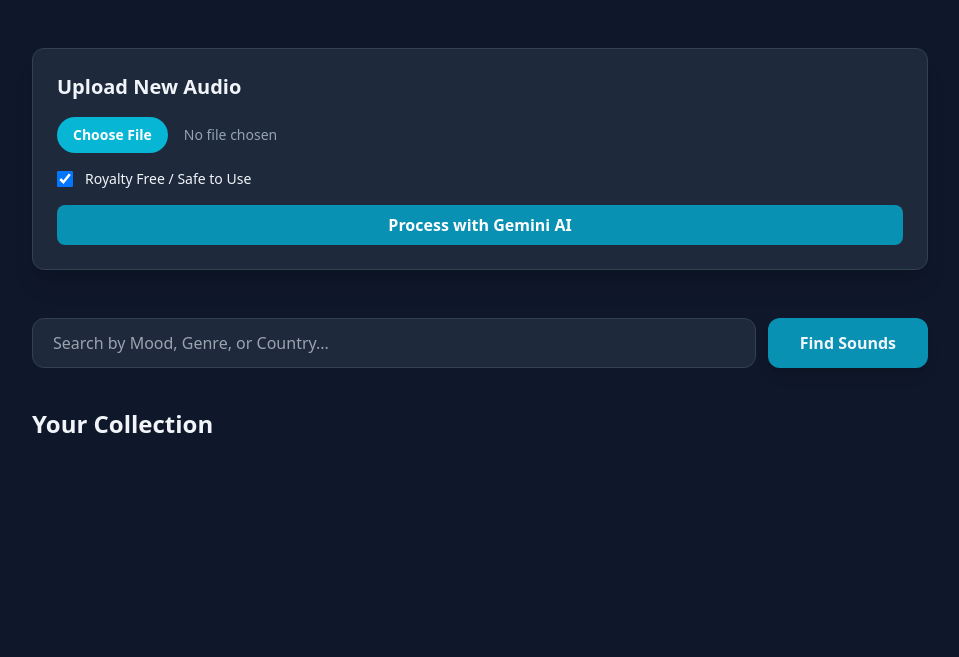
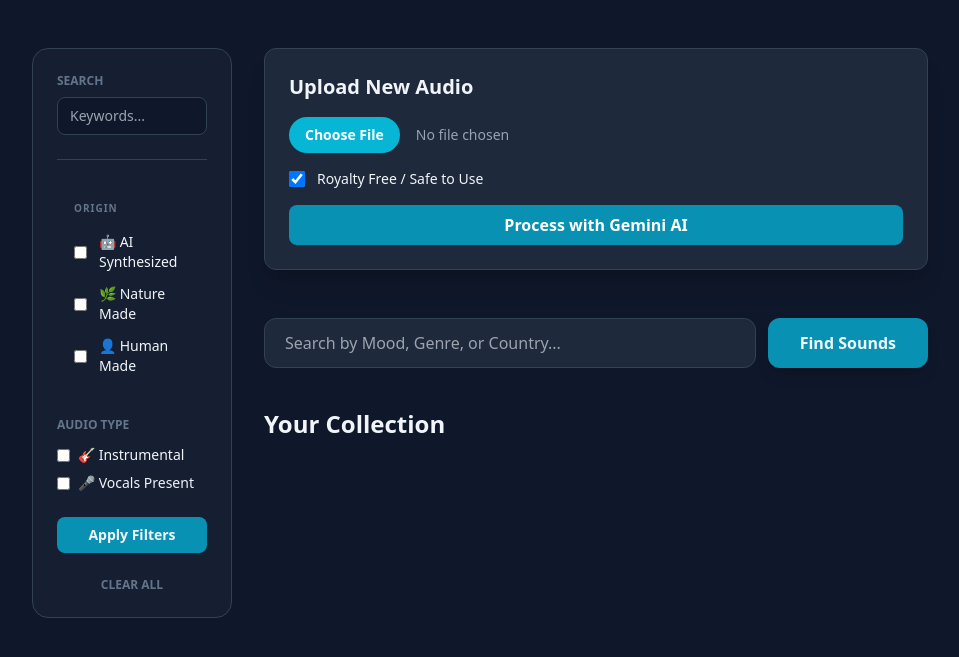
Before and after one commit to github4eri/SoundVault_2026, a FastAPI app: page / in a window 1280 px wide. Shown: the part 121-778 px from the top of the page, without its empty margins (160-1119 px from the left). Run offline with FastAPI, Linux system fonts and the light colour scheme; data that the repository does not hold is empty; some libraries are stand-ins or nearby versions.

Commit message:
Layout: Side-by-side grid. Logic: Triple-source filtering. UI: Filter status indicators.

```diff
--- a/main.py
+++ b/main.py
@@ -23,29 +23,67 @@ if not os.path.exists("uploads"):
 
 # 3. ROUTES
 @app.get("/")
-async def home(request: Request, q: str = None, db: Session = Depends(database.get_db)):
-    # The 'Query' Logic
+async def home(
+    request: Request,
+    q: str = None,
+    ai_only: bool = False,
+    human_only: bool = False,
+    nature_only: bool = False,
+    instrumental: bool = False,
+    vocals: bool = False,
+    db: Session = Depends(database.get_db)
+):
     query_obj = db.query(models.Sound)
 
+    # 1. Text Search
     if q:
         search_term = f"%{q}%"
-        # We search across Title, Mood, Genre, Country, and Tags simultaneously
         query_obj = query_obj.filter(
             or_(
                 models.Sound.title.ilike(search_term),
                 models.Sound.ai_mood.ilike(search_term),
                 models.Sound.music_genre.ilike(search_term),
-                models.Sound.origin_country.ilike(search_term),
-                models.Sound.ai_tags.ilike(search_term)
+                models.Sound.origin_country.ilike(search_term)
             )
         )
+
+    # 2. AI vs Human Filter
+    if ai_only:
+        query_obj = query_obj.filter(models.Sound.is_ai_generated == True)
+
+    if nature_only:
+        query_obj = query_obj.filter(
+            models.Sound.is_ai_generated == False,
+            models.Sound.is_environmental == True
+        )
+
+    if human_only:
+        query_obj = query_obj.filter(
+            models.Sound.is_ai_generated == False,
+            models.Sound.is_environmental == False
+        )
+
+    # 3. Vocals vs Instrumental Filter
+    if instrumental:
+        query_obj = query_obj.filter(models.Sound.has_vocals == False)
+    if vocals:
+        query_obj = query_obj.filter(models.Sound.has_vocals == True)
 
     sounds = query_obj.all()
 
     return templates.TemplateResponse(
-        request=request,
-        name="index.html",
-        context={"sounds": sounds, "query": q}
+    request=request,
+    name="index.html",
+    context={
+        "ai_only": ai_only,
+        "nature_only": nature_only,
+        "human_only": human_only,
+        "is_filtering_origin": any([ai_only, nature_only, human_only]),
+        "sounds": sounds,
+        "query": q,
+        "instrumental": instrumental,
+        "vocals": vocals
+    }
     )
 
 @app.post("/upload")
--- a/templates/index.html
+++ b/templates/index.html
@@ -13,6 +13,65 @@
             <p class="text-slate-400">Your AI-Powered Library</p>
         </header>
 
+        <div class="grid grid-cols-1 md:grid-cols-4 gap-8">
+
+            <aside class="md:col-span-1">
+                <form action="/" method="get" id="filter-form" class="space-y-6 bg-slate-800/50 p-6 rounded-2xl border border-slate-700 sticky top-8">
+
+                    <div>
+                        <label class="block text-xs font-bold text-slate-500 uppercase mb-2">Search</label>
+                        <input type="text" name="q" value="{{ query or '' }}" placeholder="Keywords..."
+                               class="w-full bg-slate-900 border border-slate-700 rounded-lg px-3 py-2 text-sm focus:ring-2 focus:ring-cyan-500">
+                    </div>
+
+                    <hr class="border-slate-700">
+
+                    <div class="mb-6 p-4 rounded-xl transition-all border {{ 'bg-cyan-500/5 border-cyan-500/30' if is_filtering_origin else 'border-transparent' }}">
+
+                        <label class="block text-[10px] font-black uppercase tracking-widest mb-4 {{ 'text-cyan-400' if is_filtering_origin else 'text-slate-500' }}">
+                            Origin
+                            {% if is_filtering_origin %}
+                                <span class="ml-1 text-cyan-500 animate-pulse">●</span>
+                            {% endif %}
+                        </label>
+
+                        <div class="space-y-3">
+                            <label class="flex items-center gap-3 text-sm font-medium cursor-pointer">
+                                <input type="checkbox" name="ai_only" value="true" {{ 'checked' if ai_only }} onchange="this.form.submit()" class="...">
+                                <span>🤖 AI Synthesized</span>
+                            </label>
+
+                            <label class="flex items-center gap-3 text-sm font-medium cursor-pointer">
+                                <input type="checkbox" name="nature_only" value="true" {{ 'checked' if nature_only }} onchange="this.form.submit()" class="...">
+                                <span>🌿 Nature Made</span>
+                            </label>
+
+                            <label class="flex items-center gap-3 text-sm font-medium cursor-pointer">
+                                <input type="checkbox" name="human_only" value="true" {{ 'checked' if human_only }} onchange="this.form.submit()" class="...">
+                                <span>👤 Human Made</span>
+                            </label>
+                        </div>
+                    </div>
+
+                    <div>
+                        <label class="block text-xs font-bold text-slate-500 uppercase mb-3">Audio Type</label>
+                        <label class="flex items-center gap-2 text-sm cursor-pointer mb-2">
+                            <input type="checkbox" name="instrumental" value="true" {{ 'checked' if instrumental }} onchange="this.form.submit()" class="rounded border-slate-700 bg-slate-900 text-cyan-500">
+                            <span>🎸 Instrumental</span>
+                        </label>
+                        <label class="flex items-center gap-2 text-sm cursor-pointer">
+                            <input type="checkbox" name="vocals" value="true" {{ 'checked' if vocals }} onchange="this.form.submit()" class="rounded border-slate-700 bg-slate-900 text-cyan-500">
+                            <span>🎤 Vocals Present</span>
+                        </label>
+                    </div>
+
+                    <button type="submit" class="w-full bg-cyan-600 hover:bg-cyan-500 py-2 rounded-lg font-bold text-sm transition">Apply Filters</button>
+                    <a href="/" class="block text-center text-xs text-slate-500 hover:text-slate-300 uppercase font-bold">Clear All</a>
+                </form>
+
+            </aside>
+
+            <main class="md:col-span-3">
                 <section class="bg-slate-800 p-6 rounded-xl shadow-xl mb-12 border border-slate-700">
                     <h2 class="text-xl font-semibold mb-4">Upload New Audio</h2>
                     <form action="/upload" method="post" enctype="multipart/form-data" class="space-y-4">
@@ -113,6 +172,10 @@
                         {% endfor %}
                     </div>
                 </section>
+
+            </main>
+        </div>
+
     </div>
 </body>
 </html>
```
Also changed, not shown: audio_processor.py (+7 -0 lines). Lines whose indentation alone changed are shown as unchanged.
